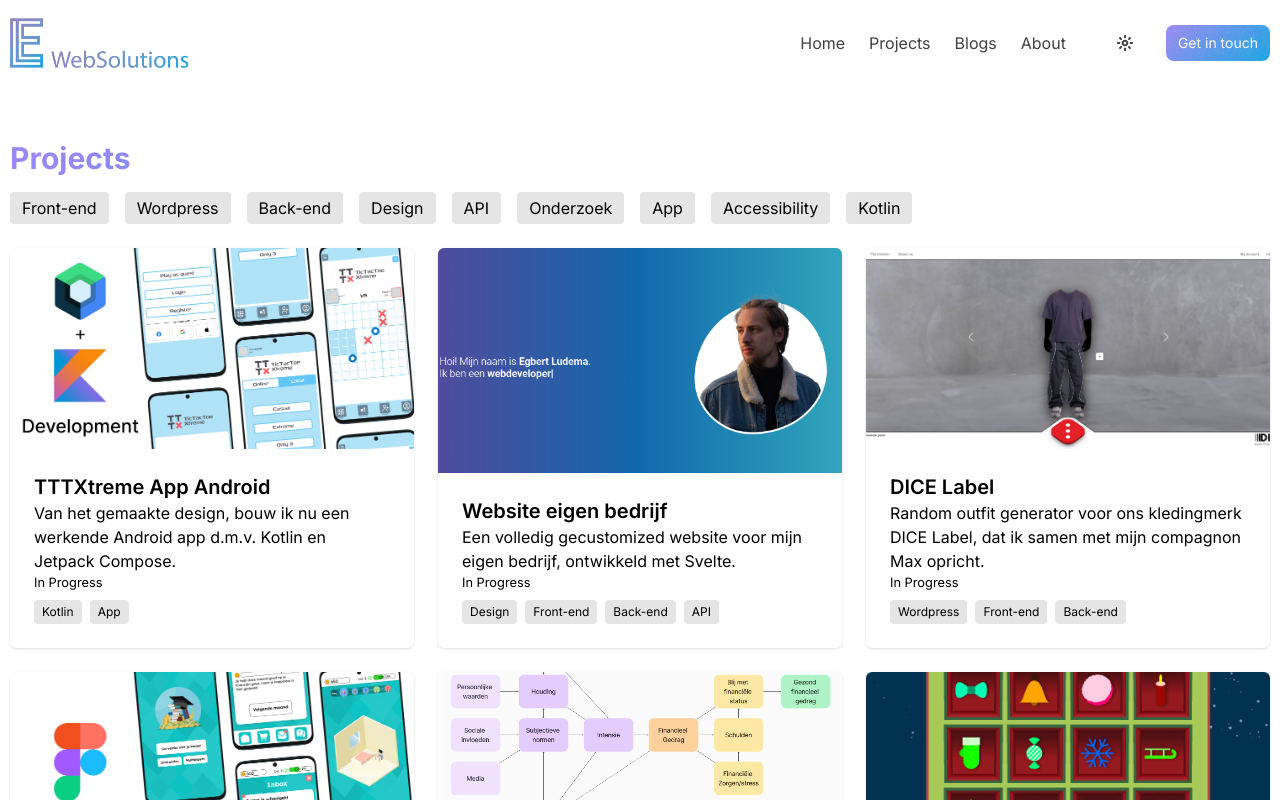
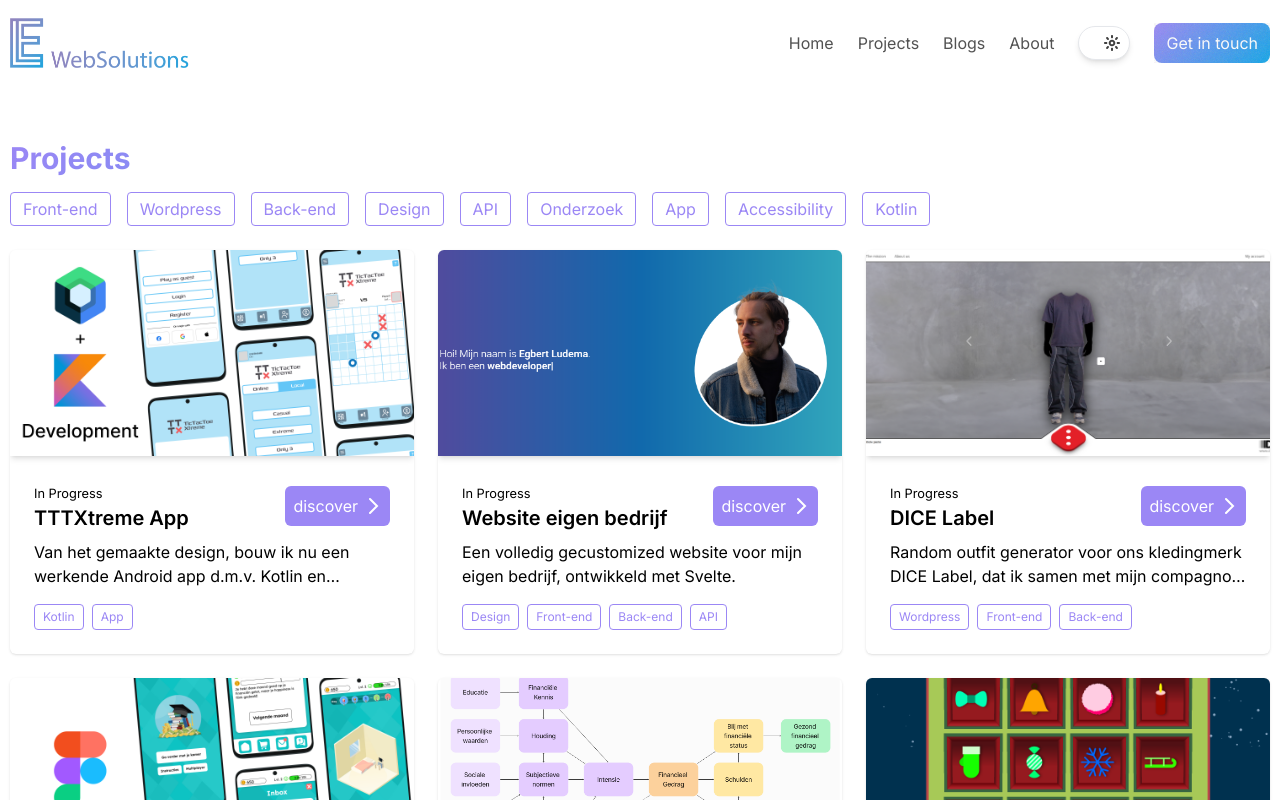
Before and after one commit to EgbertLudema/EL-Websolutions-React, a Next.js app: page /project in a window 1280 px wide. Shown: the top 800 px of the page. Built offline with nearby package versions, Linux system fonts and the light colour scheme.

Commit message:
Project updates
- Project card layout
- Styling
- Minor text changes

Also some minor theme toggle styling changes

```diff
--- a/app/projects/christmas-calendar-2024.mdx
+++ b/app/projects/christmas-calendar-2024.mdx
@@ -1,5 +1,5 @@
 ---
-title: Christmas calendar 2024
+title: Xmas calendar 2024
 description: Voor kerst 2024 heb ik een cursus gevold waarbij ik heb geleerd te tekenen d.m.v. wiskunde.
 thumbnail: /images/projects/christmas-calendar-2024/screenshot.png
 status: Dec 2024
--- a/app/projects/financieel-gedrag-model.mdx
+++ b/app/projects/financieel-gedrag-model.mdx
@@ -1,5 +1,5 @@
 ---
-title: Financieel gedrag model
+title: Gedrag model
 description: Na aanleiding van ons project voor Fix Your Finance, heb ik besloten een diepgaander onderzoek te doen naar het financiële gedrag van Nederlandse studenten om de doelgroep beter te begrijpen en het probleem beter aan te pakken.
 thumbnail: /images/projects/financieel-gedrag-model/financieel-gedrag-model.png
 status: Jan 2025
--- a/app/projects/steunpuntFriesland.mdx
+++ b/app/projects/steunpuntFriesland.mdx
@@ -1,5 +1,5 @@
 ---
-title: Tool Steunpunt Friesland
+title: Laraval admin panel
 description: Als lead developer was ik verantwoordelijk voor het ontwikkelen van deze webapplicatie tijdens een schoolproject.
 thumbnail: /images/projects/steunpunt-friesland/Screenshot_Tool_SteunpuntFriesland.png
 status: Jul 2024
--- a/app/projects/tttxtreme-app-code.mdx
+++ b/app/projects/tttxtreme-app-code.mdx
@@ -1,5 +1,5 @@
 ---
-title: TTTXtreme App Android
+title: TTTXtreme App
 description: Van het gemaakte design, bouw ik nu een werkende Android app d.m.v. Kotlin en Jetpack Compose.
 description-eng: Building my designed TTTXtreme app for Android using Kotlin and Jetpack Compose.
 thumbnail: /images/projects/tttxtreme_app/code/Thumbnail-Coding.png
--- a/app/projects/tttxtreme-design.mdx
+++ b/app/projects/tttxtreme-design.mdx
@@ -1,5 +1,5 @@
 ---
-title: TTTXtreme App Design
+title: TTTXtreme App
 description: Ik heb mijn eigen app gedesigned, hierbij hield ik rekening met, heuristieken, UI en UX.
 description-eng: Designed my own tic tac toe extreme game.
 thumbnail: /images/projects/tttxtreme_app/design/Thumbnail-Design.png
--- a/components/Navbar.tsx
+++ b/components/Navbar.tsx
@@ -45,21 +45,21 @@ export default function Navbar() {
 
                 {/* Desktop Menu */}
                 <div className="hidden md:flex gap-6 justify-center items-center">
-                    <Link href="/" className="text-neutral-700 dark:text-neutral-300 hover:underline">
+                    <Link href="/" className="text-neutral-600 dark:text-neutral-300 transition hover:text-primary dark:hover:text-primary">
                         Home
                     </Link>
-                    <Link href="/project" className="text-neutral-700 dark:text-neutral-300 hover:underline">
+                    <Link href="/project" className="text-neutral-600 dark:text-neutral-300 transition hover:text-primary dark:hover:text-primary">
                         Projects
                     </Link>
-                    <Link href="/blog" className="text-neutral-700 dark:text-neutral-300 hover:underline">
+                    <Link href="/blog" className="text-neutral-600 dark:text-neutral-300 transition hover:text-primary dark:hover:text-primary">
                         Blogs
                     </Link>
-                    <Link href="/about" className="text-neutral-700 dark:text-neutral-300 hover:underline">
+                    <Link href="/about" className="text-neutral-600 dark:text-neutral-300 transition hover:text-primary dark:hover:text-primary">
                         About
                     </Link>
                     <ThemeToggle />
                     <Link href="/contact">
-                        <button className="py-2 px-3 text-sm rounded-lg noisy_button hover:scale-105 transition">Get in touch</button>
+                        <button className="py-2 px-3 text-md rounded-lg noisy_button hover:scale-105 transition">Get in touch</button>
                     </Link>
                 </div>
 
--- a/components/ProjectTagFilter.tsx
+++ b/components/ProjectTagFilter.tsx
@@ -53,8 +53,8 @@ export default function TagFilter({ allProjects, allTags }: { allProjects: Proje
                         onClick={() => toggleTag(tag)}
                         className={`px-3 py-1 rounded transition-colors ${
                             selectedTags.includes(tag)
-                                ? "bg-primary text-white dark:bg-primary dark:text-neutral-900"
-                                : "bg-neutral-200 dark:bg-neutral-700 dark:text-white"
+                                ? "bg-primary text-white "
+                                : "border border-primary text-primary"
                         }`}
                         transition={{
                             type: "spring",
@@ -70,7 +70,7 @@ export default function TagFilter({ allProjects, allTags }: { allProjects: Proje
             {/* Grid for projects */}
             <motion.div
                 layout
-                className="mt-6 grid grid-cols-1 sm:grid-cols-2 md:grid-cols-3 gap-6 place-items-center"
+                className="relative mt-6 grid grid-cols-1 sm:grid-cols-2 md:grid-cols-3 gap-6 place-items-center"
             >
                 <AnimatePresence>
                     {sortedProjects.length > 0 ? (
@@ -86,28 +86,41 @@ export default function TagFilter({ allProjects, allTags }: { allProjects: Proje
                                     stiffness: 200,
                                     damping: 20,
                                 }}
-                                className="rounded-md overflow-hidden shadow w-full aspect-square flex flex-col justify-between h-[400px]
-                                bg-white dark:bg-neutral-800 text-black dark:text-white"
+                                className="group rounded-md overflow-hidden shadow hover:shadow-md w-full aspect-square flex flex-col
+                                justify-between h-[420pxbg-white dark:bg-neutral-800 text-black dark:text-white transition"
                             >
                                 {/* Thumbnail */}
                                 {project.thumbnail && (
-                                    <div className="aspect-video overflow-hidden flex-3">
+                                    <div className="aspect-video overflow-hidden flex-3 shadow-md">
                                         <img
                                             src={project.thumbnail}
                                             alt={project.title}
-                                            className="object-cover w-full h-full group-hover:scale-105 transition-transform duration-300"
+                                            className="object-cover w-full h-full group-hover:scale-105 group-hover:rotate-1 transition-transform duration-300"
                                         />
                                     </div>
                                 )}
                                 {/* Content */}
-                                <div className="p-6 flex flex-col flex-2">
-                                    <h2 className="text-xl font-semibold">
-                                        <Link href={"/project/${project.slug}"} className="hover:underline">
-                                            {project.title}
-                                        </Link>
-                                    </h2>
-                                    <p className="flex-grow">{project.description}</p>
-                                    <small>{project.status}</small>
+                                <div className="p-6 flex flex-col flex-2 gap-2">
+                                    <div className="flex flex-row justify-between items-center gap-4">
+                                        <div className="project-head-content-text">
+                                            <small>{project.status}</small>
+                                            <h2 className="text-xl font-semibold">
+                                                {project.title}
+                                            </h2>
+                                        </div>
+                                        <div className="project-head-content-discover">
+                                            <Link href={`/project/${project.slug}`}>
+                                                <p className="p-2 flex flex-row rounded-md bg-primary text-white hover:scale-105 transition">
+                                                    discover
+                                                    <svg className="transform -rotate-90" xmlns="http://www.w3.org/2000/svg" width="24" height="24" viewBox="0 0 24 24" fill="none" stroke="currentColor" stroke-width="2" stroke-linecap="round" >
+                                                        <path d="m19 12-7 7-7-7"></path>
+                                                    </svg>
+                                                </p>
+                                            </Link>
+                                        </div>
+                                    </div>
+
+                                    <p className="flex-grow line-clamp-2">{project.description}</p>
 
                                     {/* Animated tags inside each project */}
                                     <motion.div layout className="mt-2 flex gap-2">
@@ -116,10 +129,10 @@ export default function TagFilter({ allProjects, allTags }: { allProjects: Proje
                                                 key={tag}
                                                 layout
                                                 onClick={() => toggleTag(tag)}
-                                                className={`px-2 py-1 text-xs rounded transition-colors ${
+                                                className={`px-2 py-1 text-xs rounded hover:scale-105 transition ${
                                                     selectedTags.includes(tag)
-                                                        ? "bg-primary text-white dark:bg-primary dark:text-neutral-900"
-                                                        : "bg-neutral-200 dark:bg-neutral-700 dark:text-white"
+                                                        ? "bg-primary text-white "
+                                                        : "border border-primary text-primary"
                                                 }`}
                                                 transition={{
                                                     type: "spring",
@@ -140,7 +153,7 @@ export default function TagFilter({ allProjects, allTags }: { allProjects: Proje
                             initial={{ opacity: 0 }}
                             animate={{ opacity: 1 }}
                             exit={{ opacity: 0 }}
-                            className="text-neutral-600 dark:text-neutral-300"
+                            className="absolute text-neutral-600 dark:text-neutral-300 w-full text-center"
                         >
                             No projects found matching the selected tags.
                         </motion.p>
--- a/components/ThemeToggle.tsx
+++ b/components/ThemeToggle.tsx
@@ -19,7 +19,7 @@ export default function ThemeToggle() {
 
     return (
         <button
-            className="toggle-container bg-white dark:bg-slate-500"
+            className="toggle-container shadow-md border border-gray-200 bg-white dark:bg-slate-500 dark:border-slate-400"
             style={{
                 ...container,
                 justifyContent: isDarkMode ? "flex-start" : "flex-end",
```
Also changed, not shown: app/globals.css (+26 -0 lines).
